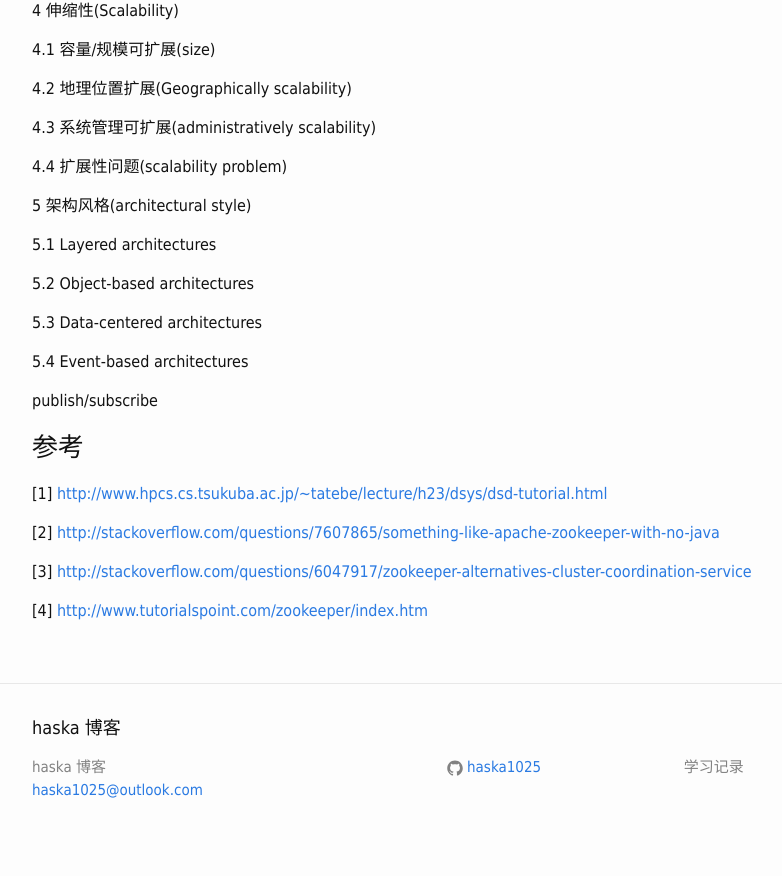
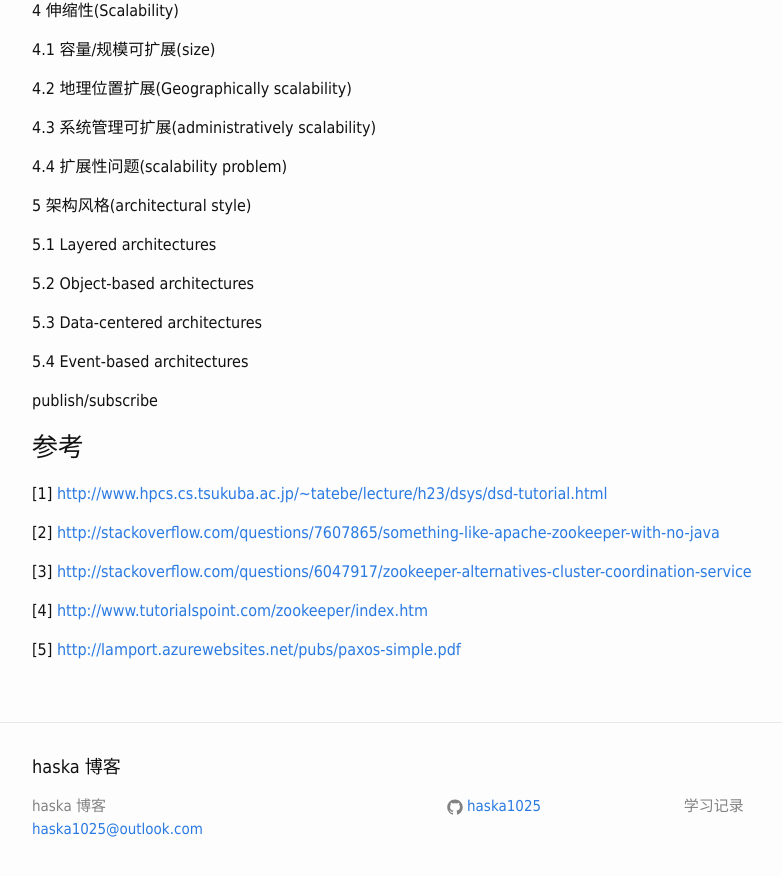
Before and after one commit to haska1025/haska1025.github.io, a Jekyll site: the page built from _posts/2016-08-04-study_distribted_system.md, in a window 1280 px wide and 900 px high, scrolled down 1011 px. Shown: the top 876 px of the window, without its empty margins (23-805 px from the left). Built offline with Jekyll 4.4.1, drawn with Linux system fonts in a browser that asks for light colours.

Commit message:
Add paxos from lamport

```diff
--- a/_posts/2016-08-04-study_distribted_system.md
+++ b/_posts/2016-08-04-study_distribted_system.md
@@ -78,3 +78,5 @@ publish/subscribe
 [3] <http://stackoverflow.com/questions/6047917/zookeeper-alternatives-cluster-coordination-service>
 
 [4] <http://www.tutorialspoint.com/zookeeper/index.htm>
+
+[5] <http://lamport.azurewebsites.net/pubs/paxos-simple.pdf>
```
